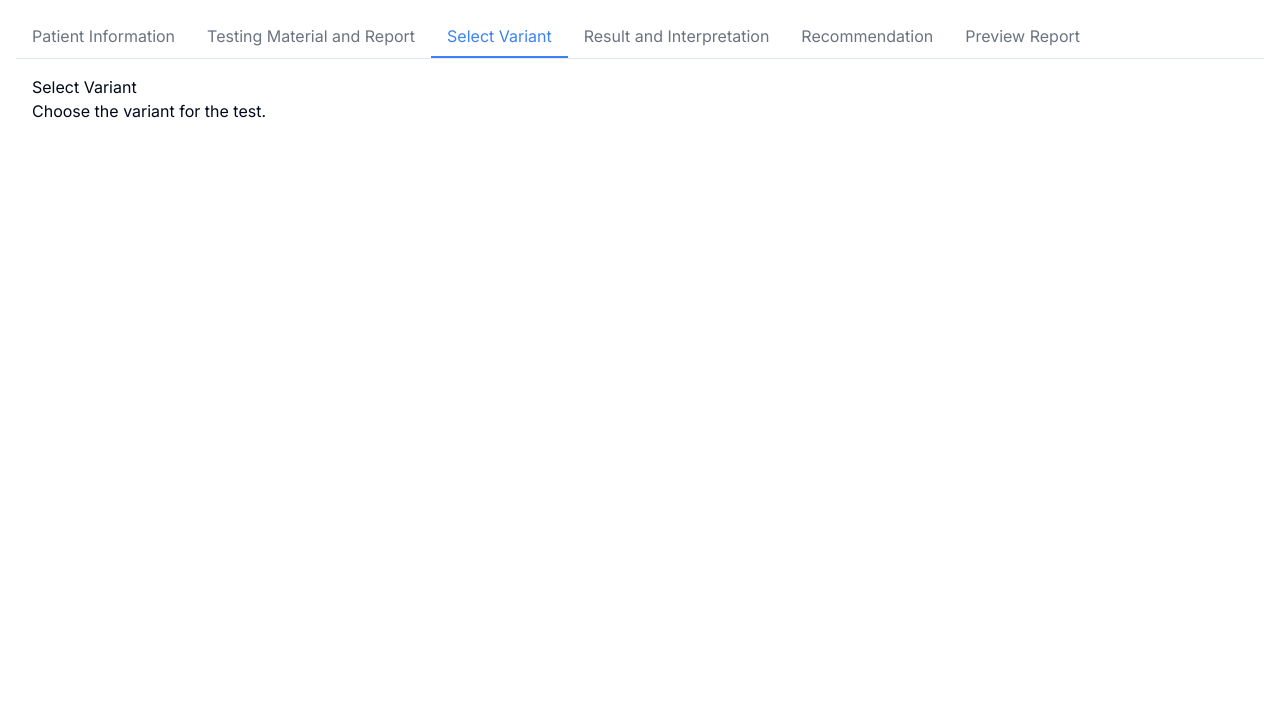
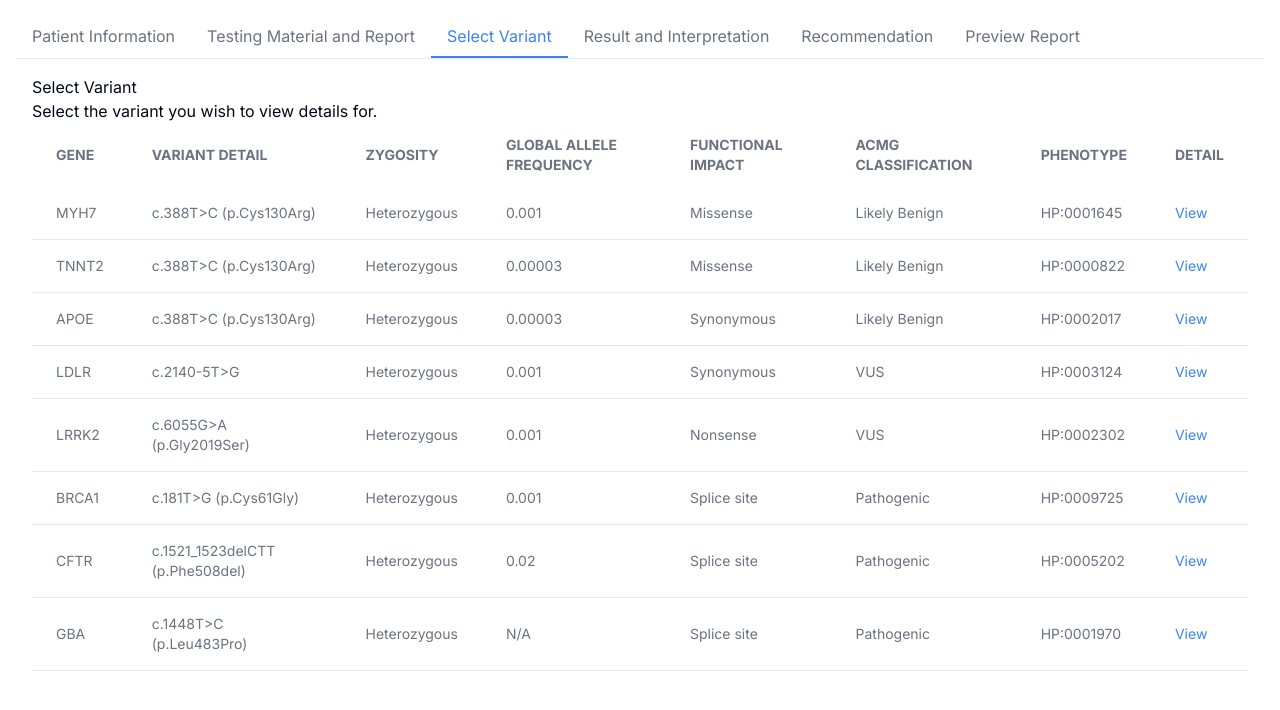
Before and after one commit to Aldhaf/senuna-report, a Next.js app: page / in a window 1280 px wide. Both pictures are taken after a click on the button "Select Variant". Shown: the top 710 px of the page. Built offline with nearby package versions, Linux system fonts and the light colour scheme.

Commit message:
"Add Select Variant Tabs"

```diff
--- a/components/ui/Tabs.tsx
+++ b/components/ui/Tabs.tsx
@@ -21,10 +21,10 @@ type Variant = {
   gene: string;
   variantDetail: string;
   zygosity: string;
+  globalAlleleFrequency: string;
+  functionalImpact: string;
   acmgClassification: string;
-  globalAlleleFrequency: string;
-  reviewerClassification: string;
-  description: string;
+  phenotype: string;
 };
 
 const initialPatientInfo: PatientInfo = {
@@ -39,33 +39,75 @@ const initialPatientInfo: PatientInfo = {
 const initialVariants: Variant[] = [
   {
     gene: "MYH7",
-    variantDetail: "c.1503TC (p.Tyr501=)",
+    variantDetail: "c.388T>C (p.Cys130Arg)",
     zygosity: "Heterozygous",
+    globalAlleleFrequency: "0.001",
+    functionalImpact: "Missense",
     acmgClassification: "Likely Benign",
-    globalAlleleFrequency: "0.0005",
-    reviewerClassification: "Likely Benign",
-    description:
-      "This synonymous variant is classified as likely benign based on its prevalence in the general population and lack of association with disease in current literature.",
+    phenotype: "HP:0001645",
   },
   {
     gene: "TNNT2",
-    variantDetail: "c.518CT (p.Arg173Cys)",
+    variantDetail: "c.388T>C (p.Cys130Arg)",
     zygosity: "Heterozygous",
-    acmgClassification: "-",
-    globalAlleleFrequency: "0.0001",
-    reviewerClassification: "-",
-    description:
-      "This missense variant is classified as pathogenic. It is known to affect protein function and has been previously reported in patients with hypertrophic cardiomyopathy.",
+    globalAlleleFrequency: "0.00003",
+    functionalImpact: "Missense",
+    acmgClassification: "Likely Benign",
+    phenotype: "HP:0000822",
   },
   {
-    gene: "TNNI3",
-    variantDetail: "c.253GA (p.Arg85His)",
+    gene: "APOE",
+    variantDetail: "c.388T>C (p.Cys130Arg)",
     zygosity: "Heterozygous",
-    acmgClassification: "Variant of Unknown Significance",
+    globalAlleleFrequency: "0.00003",
+    functionalImpact: "Synonymous",
+    acmgClassification: "Likely Benign",
+    phenotype: "HP:0002017",
+  },
+  {
+    gene: "LDLR",
+    variantDetail: "c.2140-5T>G",
+    zygosity: "Heterozygous",
     globalAlleleFrequency: "0.001",
-    reviewerClassification: "Variant of Unknown Significance",
-    description:
-      "This variant is currently classified as a variant of unknown significance. Further studies are required to understand its impact on protein function and association with cardiac conditions.",
+    functionalImpact: "Synonymous",
+    acmgClassification: "VUS",
+    phenotype: "HP:0003124",
+  },
+  {
+    gene: "LRRK2",
+    variantDetail: "c.6055G>A (p.Gly2019Ser)",
+    zygosity: "Heterozygous",
+    globalAlleleFrequency: "0.001",
+    functionalImpact: "Nonsense",
+    acmgClassification: "VUS",
+    phenotype: "HP:0002302",
+  },
+  {
+    gene: "BRCA1",
+    variantDetail: "c.181T>G (p.Cys61Gly)",
+    zygosity: "Heterozygous",
+    globalAlleleFrequency: "0.001",
+    functionalImpact: "Splice site",
+    acmgClassification: "Pathogenic",
+    phenotype: "HP:0009725",
+  },
+  {
+    gene: "CFTR",
+    variantDetail: "c.1521_1523delCTT (p.Phe508del)",
+    zygosity: "Heterozygous",
+    globalAlleleFrequency: "0.02",
+    functionalImpact: "Splice site",
+    acmgClassification: "Pathogenic",
+    phenotype: "HP:0005202",
+  },
+  {
+    gene: "GBA",
+    variantDetail: "c.1448T>C (p.Leu483Pro)",
+    zygosity: "Heterozygous",
+    globalAlleleFrequency: "N/A",
+    functionalImpact: "Splice site",
+    acmgClassification: "Pathogenic",
+    phenotype: "HP:0001970",
   },
 ];
 
@@ -338,7 +380,41 @@ const Tabs: React.FC = () => {
     {
       id: "select-variant",
       label: "Select Variant",
-      content: <p>Choose the variant for the test.</p>,
+      content: (
+        <div>
+          <p>Select the variant you wish to view details for.</p>
+          <table className="min-w-full text-left text-sm text-gray-500">
+            <thead>
+              <tr>
+                <th className="px-6 py-3">GENE</th>
+                <th className="px-6 py-3">VARIANT DETAIL</th>
+                <th className="px-6 py-3">ZYGOSITY</th>
+                <th className="px-6 py-3">GLOBAL ALLELE FREQUENCY</th>
+                <th className="px-6 py-3">FUNCTIONAL IMPACT</th>
+                <th className="px-6 py-3">ACMG CLASSIFICATION</th>
+                <th className="px-6 py-3">PHENOTYPE</th>
+                <th className="px-6 py-3">DETAIL</th>
+              </tr>
+            </thead>
+            <tbody>
+              {variants.map((variant, index) => (
+                <tr key={index} className="border-b">
+                  <td className="px-6 py-4">{variant.gene}</td>
+                  <td className="px-6 py-4">{variant.variantDetail}</td>
+                  <td className="px-6 py-4">{variant.zygosity}</td>
+                  <td className="px-6 py-4">{variant.globalAlleleFrequency}</td>
+                  <td className="px-6 py-4">{variant.functionalImpact}</td>
+                  <td className="px-6 py-4">{variant.acmgClassification}</td>
+                  <td className="px-6 py-4">{variant.phenotype}</td>
+                  <td className="px-6 py-4 text-blue-500 cursor-pointer">
+                    View
+                  </td>
+                </tr>
+              ))}
+            </tbody>
+          </table>
+        </div>
+      ),
     },
     {
       id: "result-interpretation",
@@ -391,9 +467,7 @@ const Tabs: React.FC = () => {
                       Delete
                     </button>
                   </td>
-                  <td className="px-6 py-4">
-                    {variant.reviewerClassification}
-                  </td>
+                  <td className="px-6 py-4">{variant.functionalImpact}</td>
                 </tr>
               ))}
             </tbody>
@@ -408,17 +482,21 @@ const Tabs: React.FC = () => {
               <div key={index} className="mt-4">
                 <p>
                   <strong>{variant.variantDetail}:</strong>{" "}
-                  {variant.description}
+                  {variant.functionalImpact}
                 </p>
                 <button
                   className="text-blue-500 mt-1"
                   onClick={() => {
                     const newDescription = prompt(
                       "Enter new description",
-                      variant.description
+                      variant.functionalImpact
                     );
                     if (newDescription)
-                      handleVariantChange(index, "description", newDescription);
+                      handleVariantChange(
+                        index,
+                        "functionalImpact",
+                        newDescription
+                      );
                   }}
                 >
                   Edit
```
